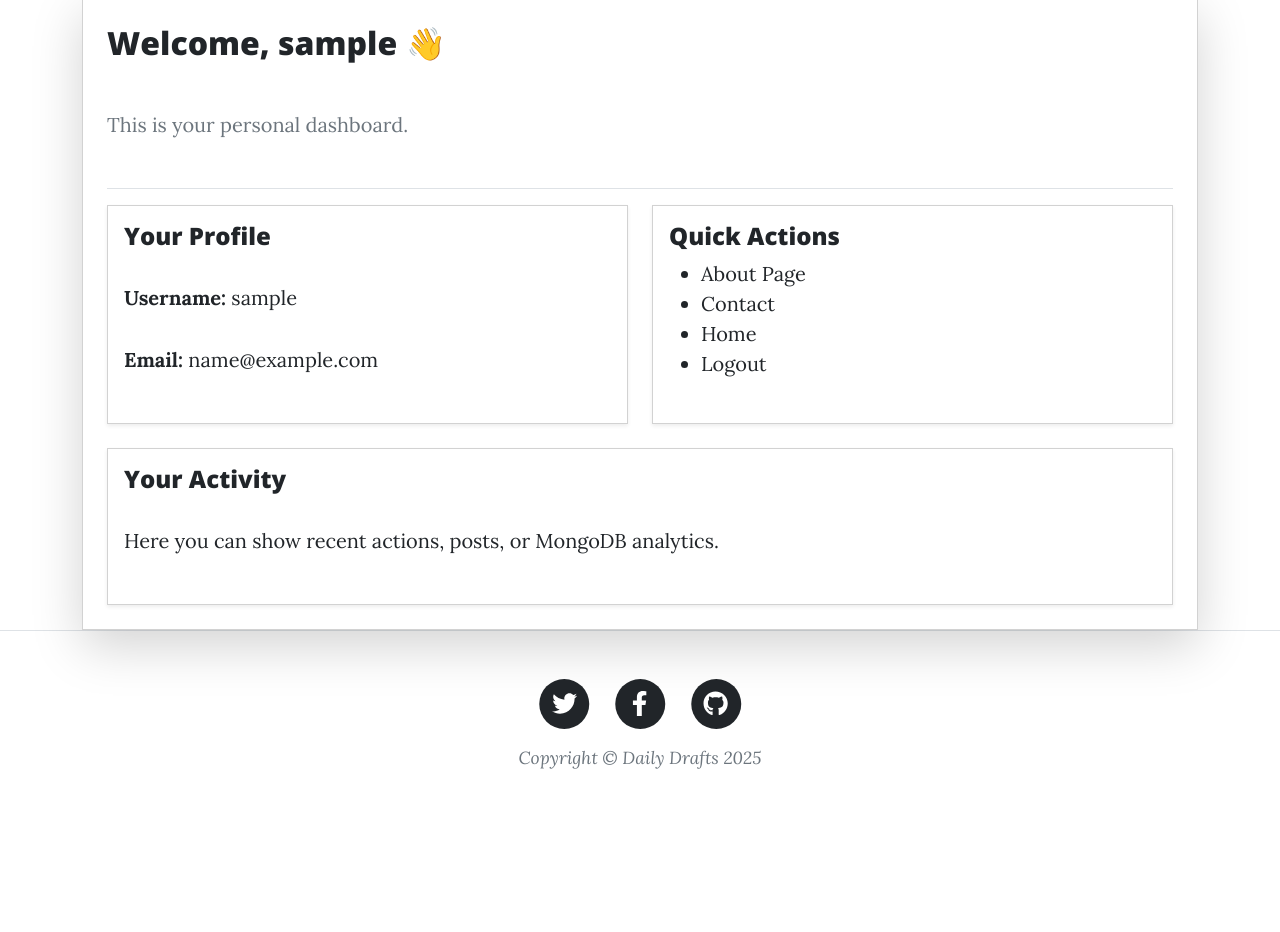
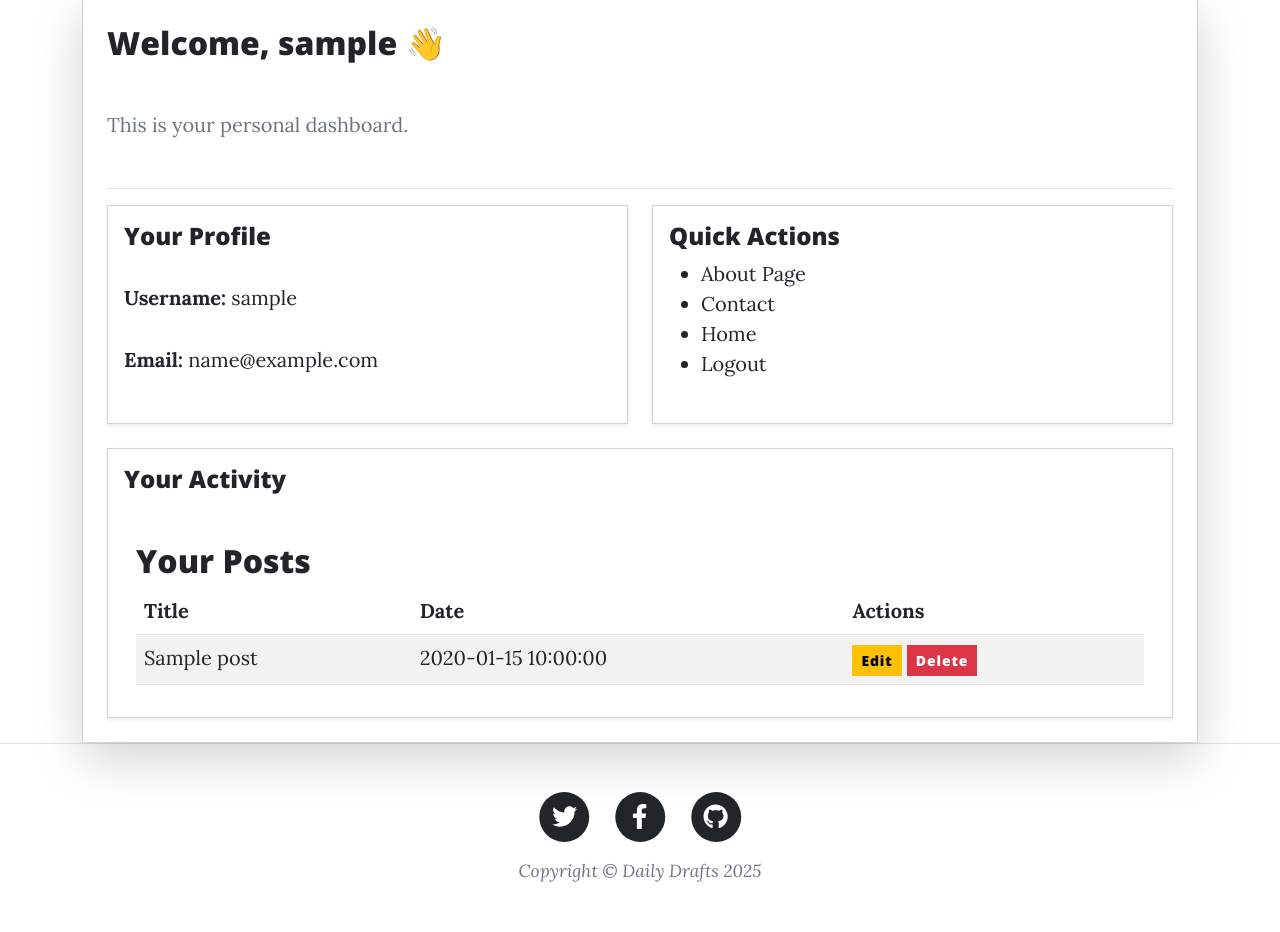
Before and after one commit to coding-enthusiast003/Blog-website, a Flask app: page /dashboard in a window 1280 px wide. Shown: the part 49-981 px from the top of the page. Before the commit the page ends 818 px from the top, so only its background shows below. Run offline with Flask 3, Linux system fonts and the light colour scheme; the visitor is signed in with stand-in values (Sample User, id 1); a database or web service that is not in the repository returns one stand-in record (values such as "Sample title"); some libraries are stand-ins or nearby versions.

Commit message:
Added the edit and delete logic...for the user to modify the blog

```diff
--- a/app.py
+++ b/app.py
@@ -4,6 +4,7 @@ from flask_pymongo import PyMongo
 import  os
 from dotenv import load_dotenv
 from bson.objectid import ObjectId
+
 
 load_dotenv()
 
@@ -64,13 +65,45 @@ def show_latest_post():
 @app.route('/dashboard')
 def dashboard():
     """
-    Renders the dashboard page.
+    Renders the dashboard page. b
     """
     if 'user' not in session:
         return redirect(url_for('login'))
 
     user_email = session.get("email")
-    return render_template('dashboard.html', username=session['user'], user_email=user_email)
+    posts = mongo.db.posts.find({'email': user_email}).sort('date', -1)
+    return render_template('dashboard.html', username=session['user'], user_email=user_email, posts=posts)
+
+
+@app.route('/edit/<post_id>', methods=['GET', 'POST'])
+def edit_post(post_id):
+    """
+    Edits an existing post.
+    """
+    if 'user' not in session:
+        return redirect(url_for('login'))
+
+    post = mongo.db.posts.find_one({'_id': ObjectId(post_id)})
+
+    if request.method == 'POST':
+        title = request.form['title'].strip()
+        content = request.form['content'].strip()
+
+        mongo.db.posts.update_one({'_id': ObjectId(post_id)}, {'$set': {'title': title, 'content': content}})
+        flash("Post updated successfully!", "success")
+        return redirect(url_for('dashboard'))
+
+    return render_template('edit.html', post=post)
+
+
+@app.route("/delete/<post_id>")
+def delete_post(post_id):
+    if "user" not in session:
+        return redirect(url_for("login"))
+
+    mongo.db.posts.delete_one({"_id": ObjectId(post_id)})
+    flash("Post deleted successfully!", "success")
+    return redirect(url_for("dashboard"))
 
 
 @app.route('/logout')
--- a/templates/dashboard.html
+++ b/templates/dashboard.html
@@ -2,7 +2,7 @@
 
 {% block title %}Dashboard{% endblock %}
 
-{% block header %}{% endblock %}   <!-- This removes the navbar/header -->
+{% block header %}{% endblock %} <!-- This removes the navbar/header -->
 
 {% block content %}
 <div class="container mt-5">
@@ -46,7 +46,34 @@
         <div class="card shadow-sm">
           <div class="card-body">
             <h4 class="card-title">Your Activity</h4>
-            <p>Here you can show recent actions, posts, or MongoDB analytics.</p>
+            <div class="container mt-5">
+              <h2>Your Posts</h2>
+              <table class="table table-striped table-hover">
+                <thead>
+                  <tr>
+                    <th>Title</th>
+                    <th>Date</th>
+                    <th>Actions</th>
+                  </tr>
+                </thead>
+                <tbody>
+                  {% for post in posts %}
+                  <tr>
+                    <td>{{ post.title }}</td>
+                    <td>{{ post.date }}</td>
+                    <td>
+                      <a href="{{ url_for('edit_post', post_id=post._id) }}" class="btn btn-sm btn-warning">Edit</a>
+                      <a href="{{ url_for('delete_post', post_id=post._id) }}" class="btn btn-sm btn-danger"
+                        onclick="return confirm('Are you sure you want to delete this post?');">
+                        Delete
+                      </a>
+                    </td>
+                  </tr>
+                  {% endfor %}
+                </tbody>
+              </table>
+            </div>
+
           </div>
         </div>
       </div>
--- a/templates/layout.html
+++ b/templates/layout.html
@@ -73,7 +73,7 @@
                             href="{{ url_for('show_post', post_id=sample_post_id) }}">Sample Post</a>
                     </li>
                     <li class="nav-item">
-                        <a class="nav-link px-lg-3 py-3 py-lg-4" href="{{ url_for('login') }}">Login</a>
+                        <a class="nav-link px-lg-3 py-3 py-lg-4" href="{{ url_for('login') }}">User</a>
                     </li>
                     <li class="nav-item"><a class="nav-link px-lg-3 py-3 py-lg-4"
                             href="{{ url_for('contact') }}">Contact</a></li>
```
Also changed, not shown: templates/edit.html (added, +20 -0 lines).
